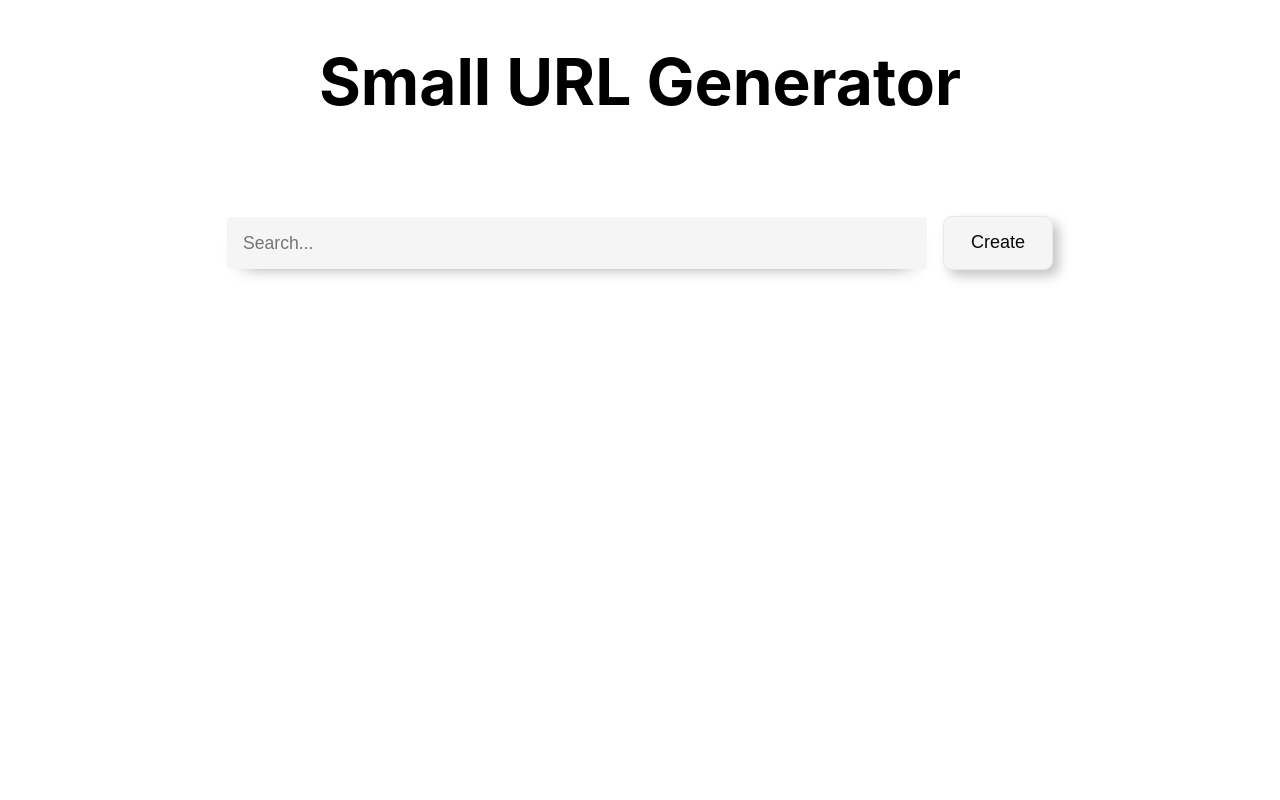
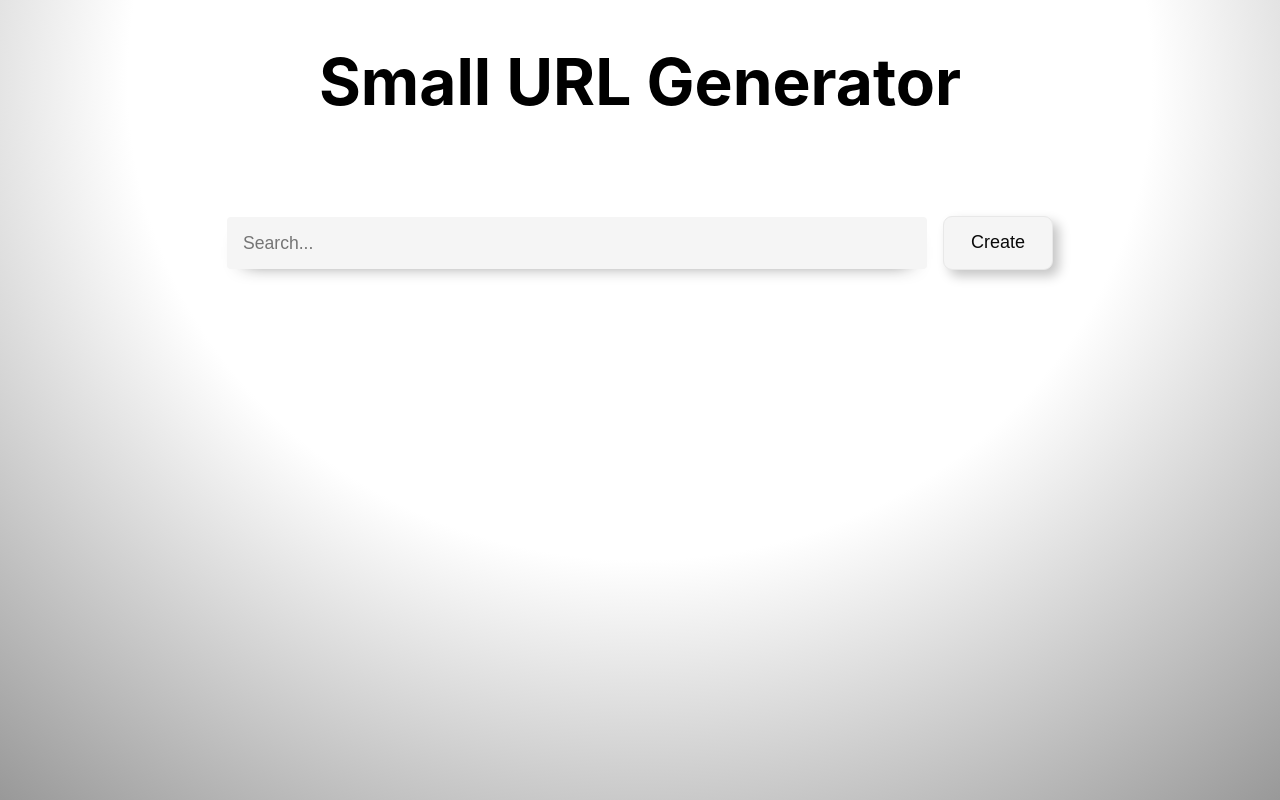
Before and after one commit to PRivas1/small-url, a React (Create React App) app in the folder front-end/: page / in a window 1280 px wide. Built offline with nearby package versions, Linux system fonts and the light colour scheme.

Commit message:
Background Shading

```diff
--- a/front-end/src/App.css
+++ b/front-end/src/App.css
@@ -29,3 +29,14 @@
     width: fit-content;
     margin: 0 auto;
 }
+
+/*Modified version of https://uiverse.io/muhammad_1180/ordinary-fish-9*/
+.background {
+  position: absolute;
+  inset: 0;
+  width: 100%;
+  height: 100%;
+  background: white;
+  background: radial-gradient(100% 150% at 50% 10%, #ffffff 40%, rgb(94, 94, 94) 100%);
+  z-index: -10;
+}
--- a/front-end/src/App.js
+++ b/front-end/src/App.js
@@ -37,6 +37,7 @@
 
   return (
     <>
+    <div className="background">
     <div className="Title-container">
       <h1>Small URL Generator</h1>
     </div>
@@ -56,6 +57,7 @@
         />
       ))}
     </div>
+    </div>
     </>
   );
 }
```
